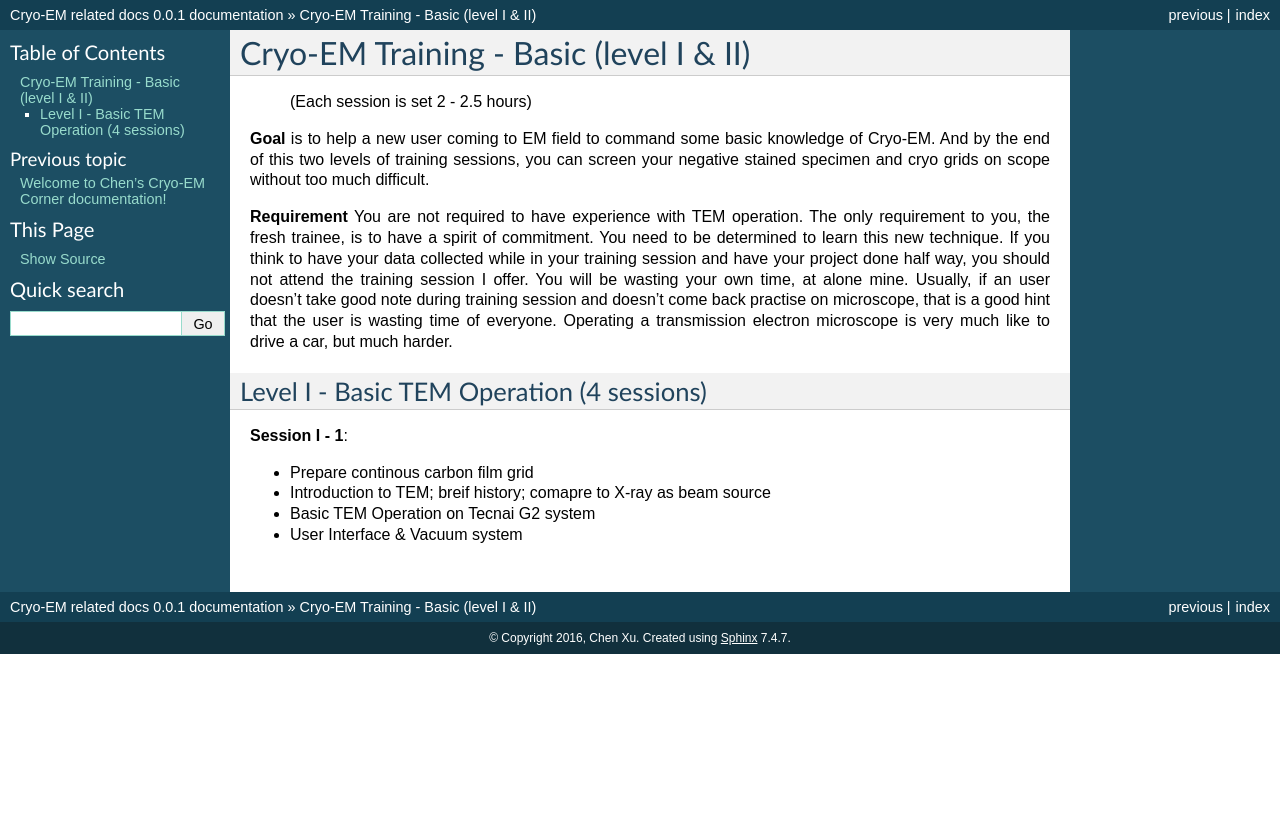
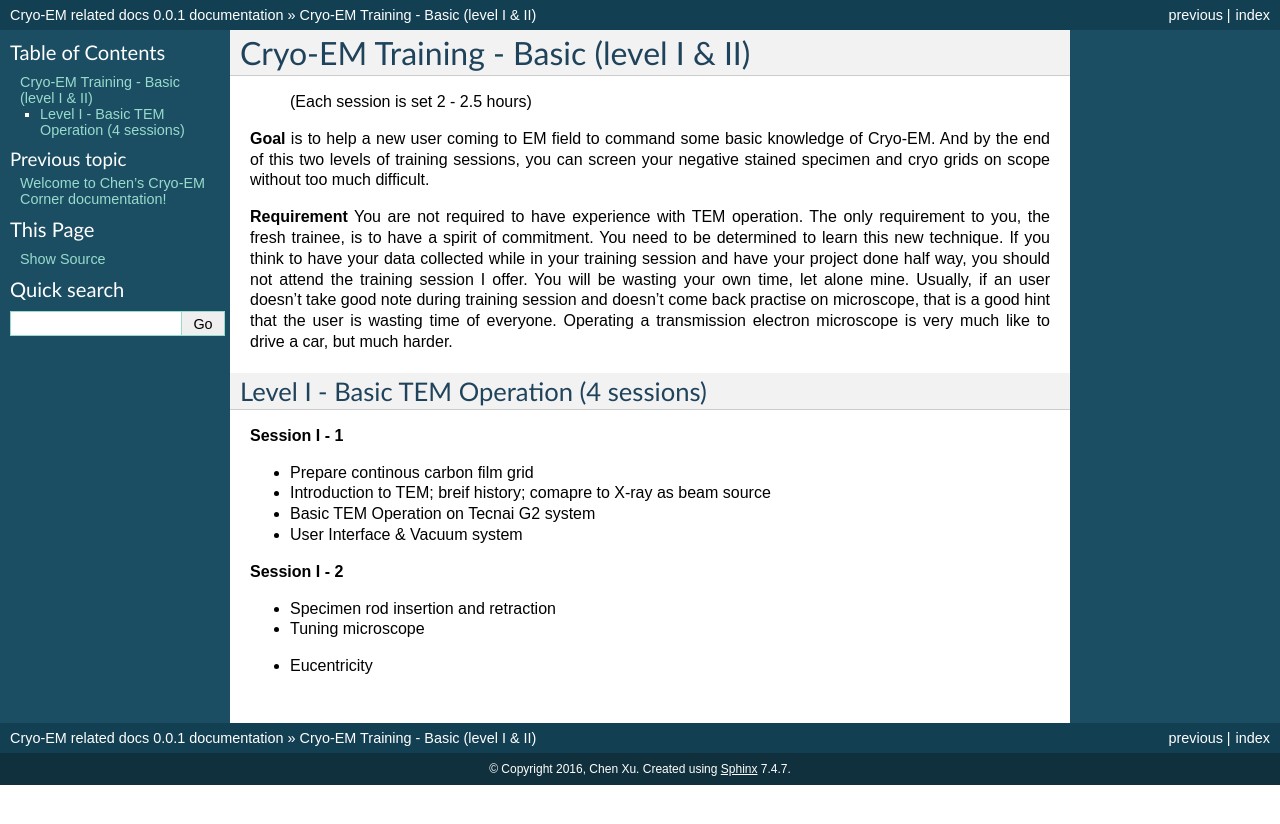
Before and after one commit to xuchen66/sphinx-emdocs, a Sphinx documentation site: the page built from source/cryo-em_training.rst, in a window 1280 px wide. Shown: the top 824 px of the page. Built offline with Sphinx 7.4.7, drawn with Linux system fonts in a browser that asks for light colours; pages that are not in the unit, such as notebooks, are missing from menus.

Commit message:
Update cryo-em_training.rst

```diff
--- a/source/cryo-em_training.rst
+++ b/source/cryo-em_training.rst
@@ -6,14 +6,20 @@ Cryo-EM Training - Basic (level I & II)
 
 **Goal** is to help a new user coming to EM field to command some basic knowledge of Cryo-EM. And by the end of this two levels of training sessions, you can screen your negative stained specimen and cryo grids on scope without too much difficult.
 
-**Requirement** You are not required to have experience with TEM operation. The only requirement to you, the fresh trainee,  is to have a spirit of commitment. You need to be determined to learn this new technique. If you think to have your data collected while in your training session and have your project done half way, you should not attend the training session I offer. You will be wasting your own time, at alone mine. Usually, if an user doesn't take good note during training session and doesn't come back practise on microscope, that is a good hint that the user is wasting time of everyone. Operating a transmission electron microscope is very much like to drive a car, but much harder.
+**Requirement** You are not required to have experience with TEM operation. The only requirement to you, the fresh trainee,  is to have a spirit of commitment. You need to be determined to learn this new technique. If you think to have your data collected while in your training session and have your project done half way, you should not attend the training session I offer. You will be wasting your own time, let alone mine. Usually, if an user doesn't take good note during training session and doesn't come back practise on microscope, that is a good hint that the user is wasting time of everyone. Operating a transmission electron microscope is very much like to drive a car, but much harder.
 
 Level I - Basic TEM Operation (4 sessions)
 ------------------------------------------
 
-**Session I - 1**:
+**Session I - 1**
 
 - Prepare continous carbon film grid
 - Introduction to TEM; breif history; comapre to X-ray as beam source
 - Basic TEM Operation on Tecnai G2 system
 - User Interface & Vacuum system
+
+**Session I - 2**
+
+- Specimen rod insertion and retraction
+- Tuning microscope
++ Eucentricity
```
